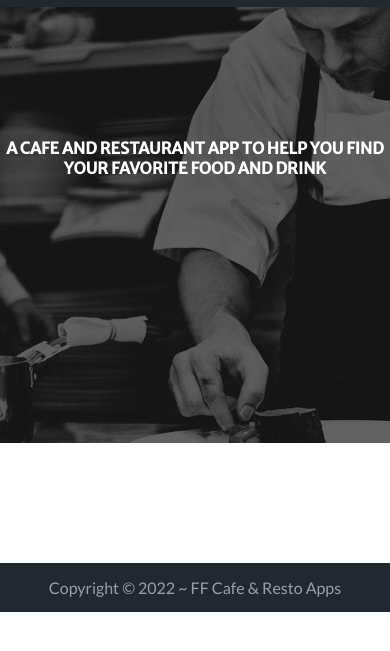
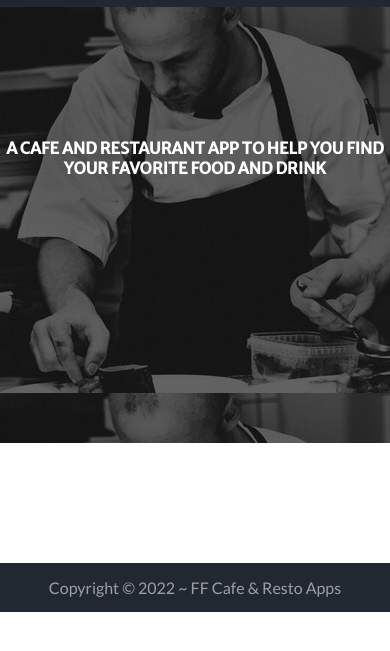
Before and after one commit to fajar2302/FF-Cafe-And-Resto, a website built with webpack: page src/templates/index.html in a window 390 px wide. Shown: the part 57-708 px from the top of the page. Built offline with nearby package versions, Linux system fonts and the light colour scheme; no server answers.

Commit message:
new change

```diff
--- a/src/styles/responsive.css
+++ b/src/styles/responsive.css
@@ -10,9 +10,7 @@
   main {
     border: none;
   }
-
 }
-
 
 @media screen and (max-width: 800px) {
   .hero-text {
@@ -43,7 +41,8 @@
   .detail {
     border: none;
   }
-    .detail_image, .detail_info {
+  .detail_image,
+  .detail_info {
     position: relative;
     z-index: -1;
   }
@@ -80,7 +79,7 @@
   .nav-menu ul li a {
     text-align: center;
     display: flex;
-        border :none;
+    border: none;
     padding: 14px 120px;
     margin: 30px 0;
     border-radius: none;
@@ -92,6 +91,8 @@
   /* navigation end */
 
   .hero .hero-image {
+    background: linear-gradient(rgba(0, 0, 0, 0.6), rgba(0, 0, 0, 0.6)), url('../public/images/hero-image_1-600.jpg');
+    background-position: center;
     width: 100%;
   }
   .hero-text {
```
Also changed, not shown: dist/1eb2dcf7e9269cfaab36.jpg (added), dist/1eb2dcf7e9269cfaab36.webp (added), dist/app~4e5ec22b.bundle.js, dist/app~7bd12dde.bundle.js, dist/sw.bundle.js, 2 other files. Lines whose indentation alone changed are shown as unchanged.
